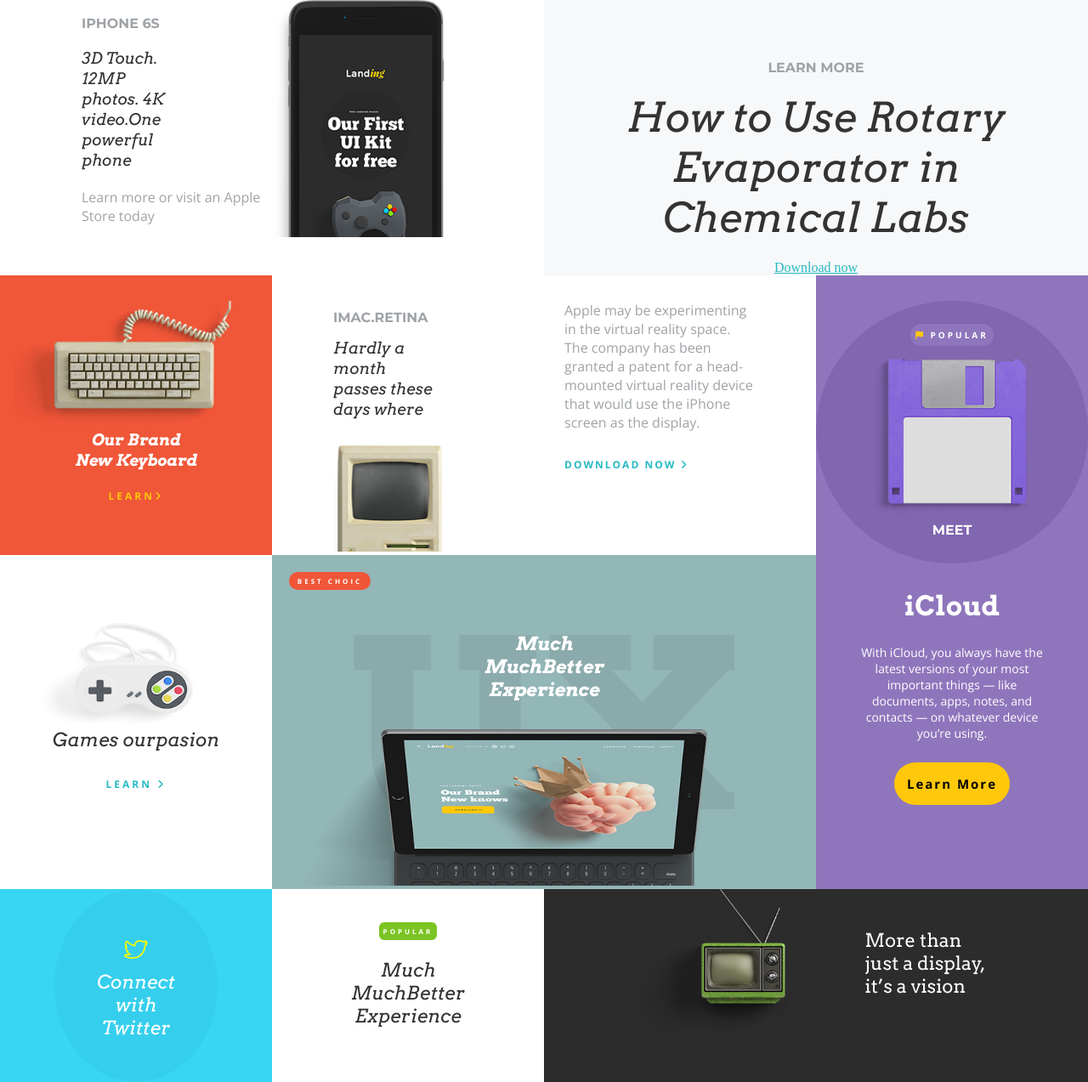
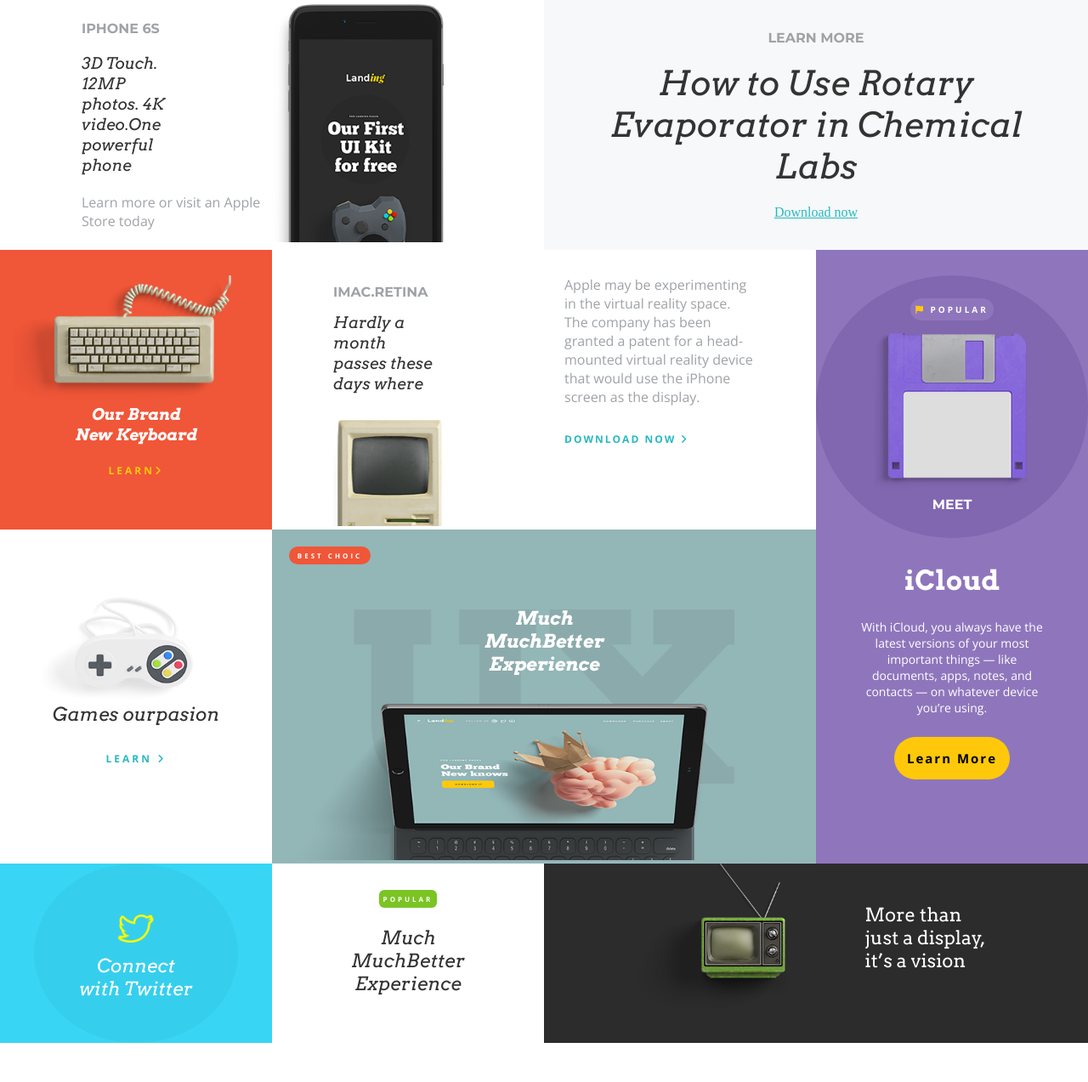
Before and after one commit to toqaahmed558/grid, a plain HTML site: page index.htm in a window 1280 px wide. Shown: the whole page at 85% size. After the commit the page ends 1227 px from the top, so only its background shows below. Drawn offline with nearby package versions, Linux system fonts and the light colour scheme.

Commit message:
first commit

```diff
--- a/css/style.css
+++ b/css/style.css
@@ -34,7 +34,7 @@
 
     align-items: center;
     flex-wrap: wrap;
-
+    height: 100%;
     width: 70%;
     margin: auto;
 
@@ -51,32 +51,35 @@
 .child1 .right{
     width: 50%;
 
-
 }
 .child1 .right img{
-
 width: 90%;
 
 }
 .child2{
     grid-area: child2;
     background-color: #F7F8F9;
+    display: flex;
+    justify-content: center;
      text-align: center;
       align-items: center;
 }
 .child2 .caption{
-    width: 70%;
+    width: 80%;
     margin: auto;
-     margin-top: 70px;
+    /* background-color: #8166B0; */
+     /* margin-top: 70px; */
+     padding-block: 35px;
 }
 .child2 .caption h3{
-    font-size: 48px;
+    font-size: 40px;
     margin-block: 20px;
 }
 .child2 .caption a{
     color: rgb(39, 185, 194);
-     margin-block: 10px ;
+     /* margin-block: 10px ; */
       display: inline;
+      /* padding-block: 20px; */
 }
 .child3{
     grid-area: child3;
@@ -320,7 +323,7 @@
     background-color: #35CFED;
     padding: 50px;
     border-radius: 50%;
-   width: 60%;
+   width: 240px;
    margin: auto;
 }
 .child8 .inner h3{
```
Also changed, not shown: index.htm (+0 -8 lines).
